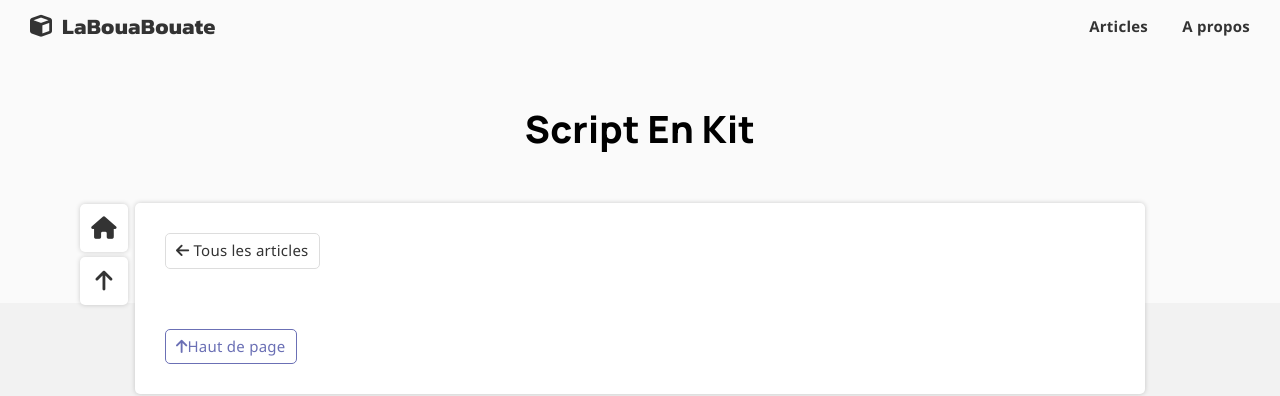
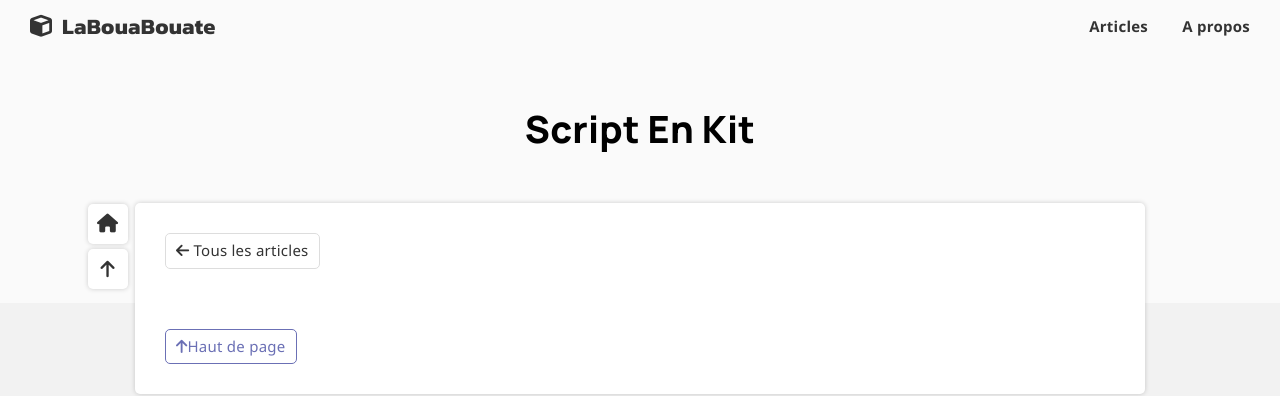
Before and after one commit to leobouard/leobouard.github.io, a Jekyll site: the page built from _posts/2024-01-01-script-en-kit.md, in a window 1280 px wide. Shown: the top 396 px of the page. Built offline with Jekyll 4.4.1, drawn with Linux system fonts in a browser that asks for light colours; nearby versions of some CDN libraries; some web fonts are replaced; our own code applies the rules of GitHub Pages for plain Markdown files.

Commit message:
Update posts.scss

```diff
--- a/assets/css/posts.scss
+++ b/assets/css/posts.scss
@@ -245,7 +245,7 @@ div.summary > span {
 
 .side-buttons {
     position: fixed;
-    margin-left: -6em;
+    margin-left: -5.5em;
     margin-top: -2.3em;
 }
 
@@ -254,7 +254,7 @@ div.summary > span {
     aspect-ratio: 1;
     background-color: var(--textbg);
     color: var(--title);
-    font-size: 1.5em;
+    font-size: 1.25em;
     padding: 0.5em;
     margin: 5px;
     justify-content: center;
```
